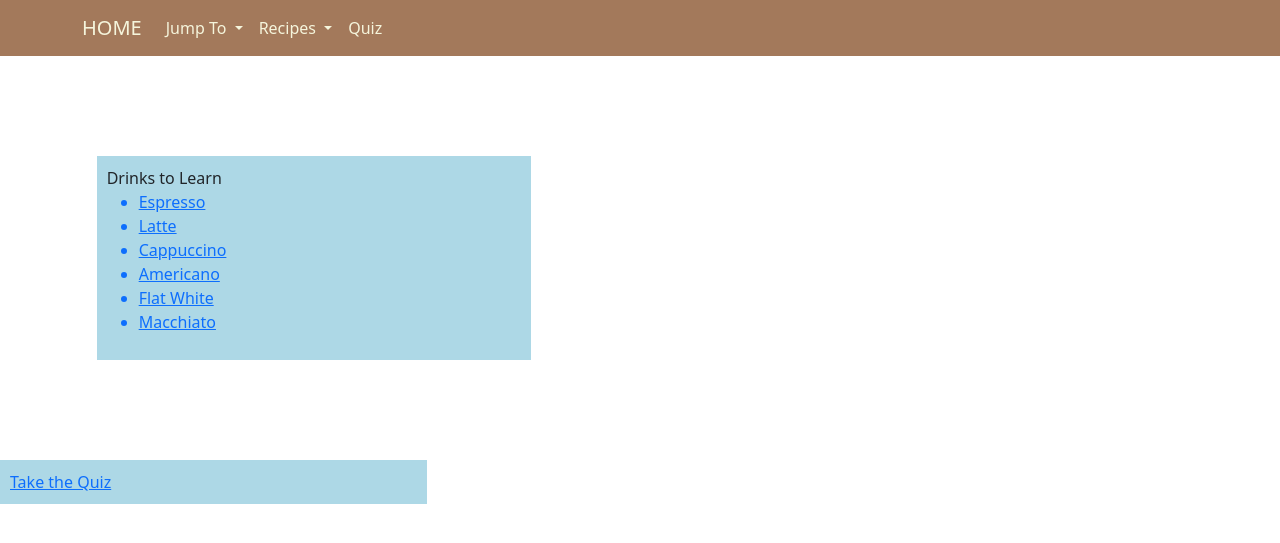
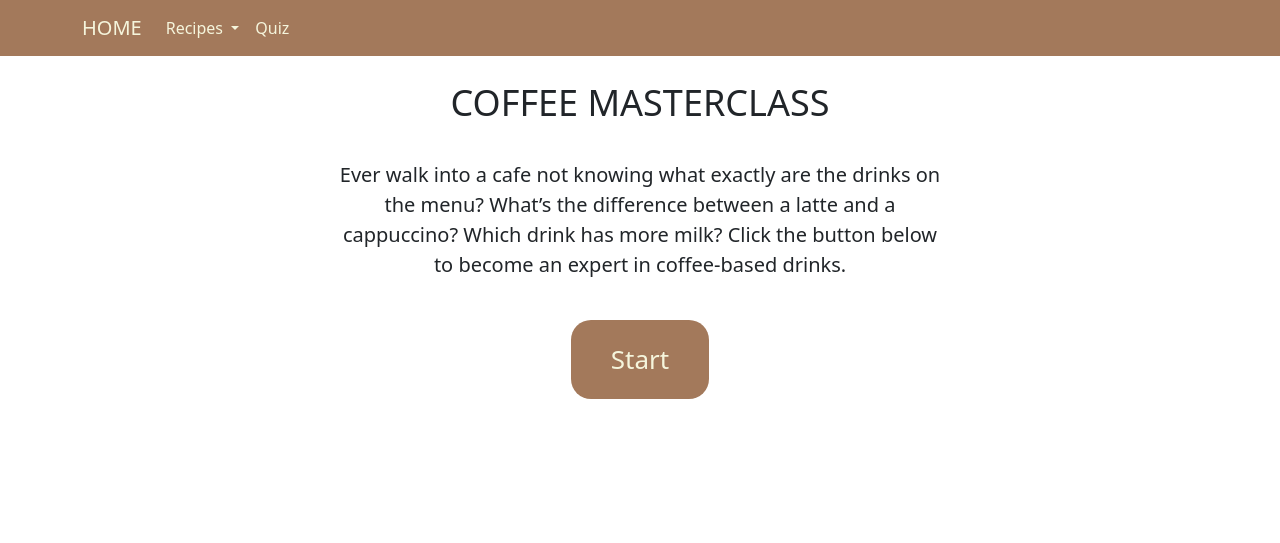
Before and after one commit to kripha/coffee-tutorial, a Flask app: page / in a window 1280 px wide. Shown: the top 543 px of the page. Run offline with Flask 3, Linux system fonts and the light colour scheme; some libraries are stand-ins or nearby versions.

Commit message:
homepage design

```diff
--- a/templates/home.html
+++ b/templates/home.html
@@ -2,28 +2,58 @@
 
 {% block content %}
 
-<div class="row">
-    <div class="col-1">
+<style>
+    #masterclass{
+        text-align: center;
+        font-size: 36px;
+        padding: 20px;
+    }
+    #desc{
+        text-align: center;
+        font-size: 20px;
+        padding: 10px;
+    }
+    #start{
+        text-align: center;
+        padding: 30px;
+    }
+    #startbutton{
+        background-color: #a3795bff;
+        color: #f5f5dc;
+        font-size: 26px;
+        border: none;
+        padding-left: 40px;
+        padding-right: 40px;
+        padding-top: 20px;
+        padding-bottom: 20px;
+        border-radius: 20px;
+    }
+</style>
 
+<div class="row" id="masterclass">
+    <div>
+        COFFEE MASTERCLASS
     </div>
-    <div class="home_container col-4">
-        Drinks to Learn
-        <ul>
-            {% for drink in drinks %}
-                <a href="/learn/{{drink.id}}"><li>{{drink.name}}</li></a>
-            {% endfor %}
-        </ul>
+</div>
+<div class="row" id="desc">
+    <div class="col-3"></div>
+    <div class="col-6">
+        Ever walk into a cafe not knowing what exactly are the drinks on the menu? What’s the difference between a latte and a cappuccino? Which drink has more milk? Click the button below to become an expert in coffee-based drinks.
     </div>
-    <div class="col-1">
+    <div class="col-3"></div>
+</div>
 
+<div class="row" id="start">
+    <div class="col-3"></div>
+    <div class="col-6">
+        <button id="startbutton" onclick="window.location.href='/learn/0'">
+            Start
+        </button>
     </div>
-    <a href="/quiz">
-    <div class="home_container col-4">
-        Take the Quiz
-    </div>
-</a>
-
+    <div class="col-3"></div>
 </div>
 
 
+
+
 {% endblock %}
--- a/templates/layout.html
+++ b/templates/layout.html
@@ -65,16 +65,7 @@
 
             <div class="collapse navbar-collapse" id="navbarNavAltMarkup">
                 <div class="navbar-nav">
-                    <div class="nav-item dropdown">
-                        <a class="nav-link dropdown-toggle" href="#" id="jumpToDropdown" role="button" data-bs-toggle="dropdown" aria-expanded="false">
-                            Jump To
-                        </a>
-                        <ul class="dropdown-menu" aria-labelledby="jumpToDropdown">
-                            {% for drink in drinks %}
-                                <a class="dropdown-item" href="/learn/{{drink.id}}"><li>{{drink.name}}</li></a>
-                            {% endfor %}
-                        </ul>
-                    </div>
+
                     <div class="nav-item dropdown">
                         <a class="nav-link dropdown-toggle" href="#" id="recipeDropdown" role="button" data-bs-toggle="dropdown" aria-expanded="false">
                           Recipes
```
